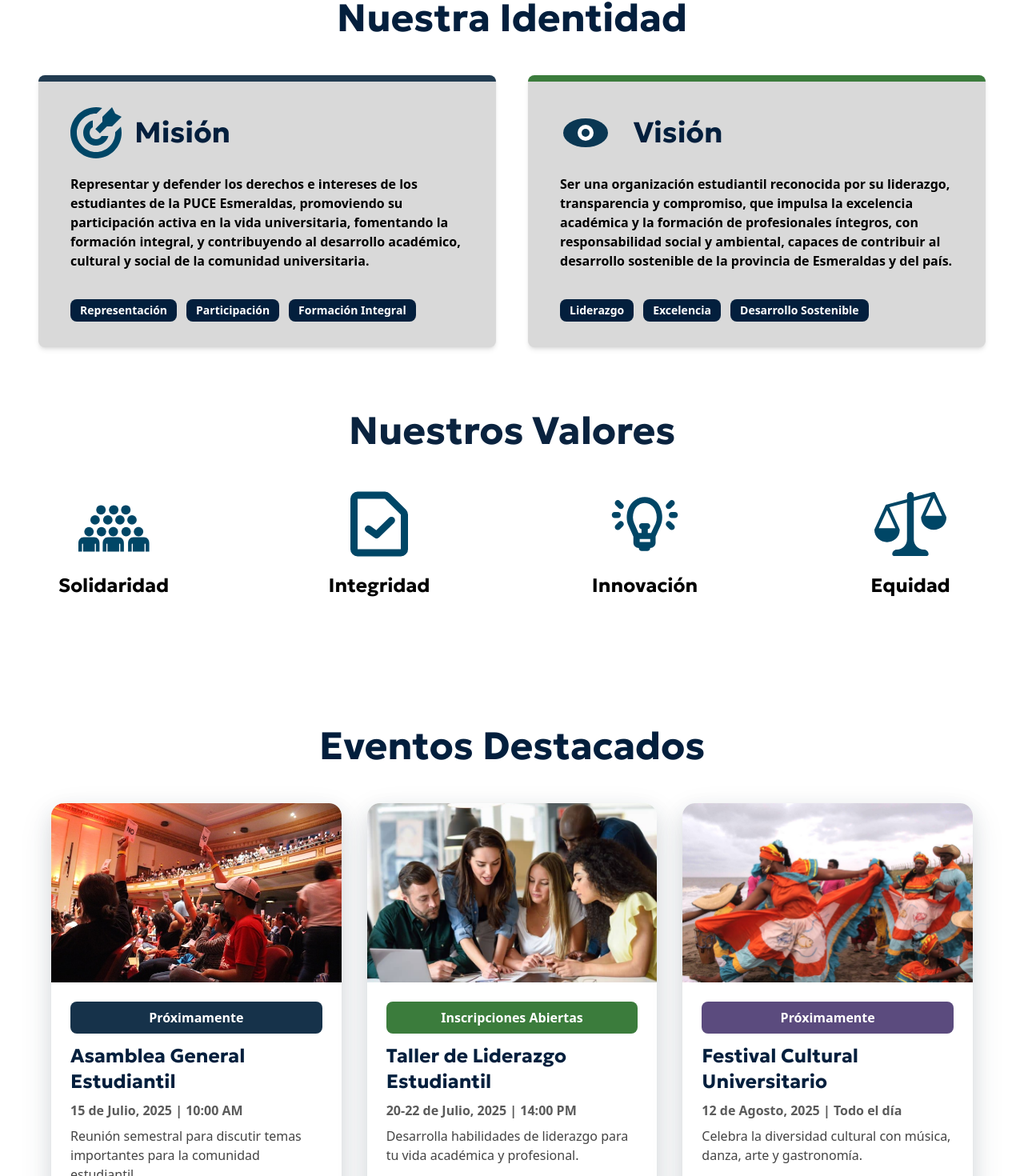
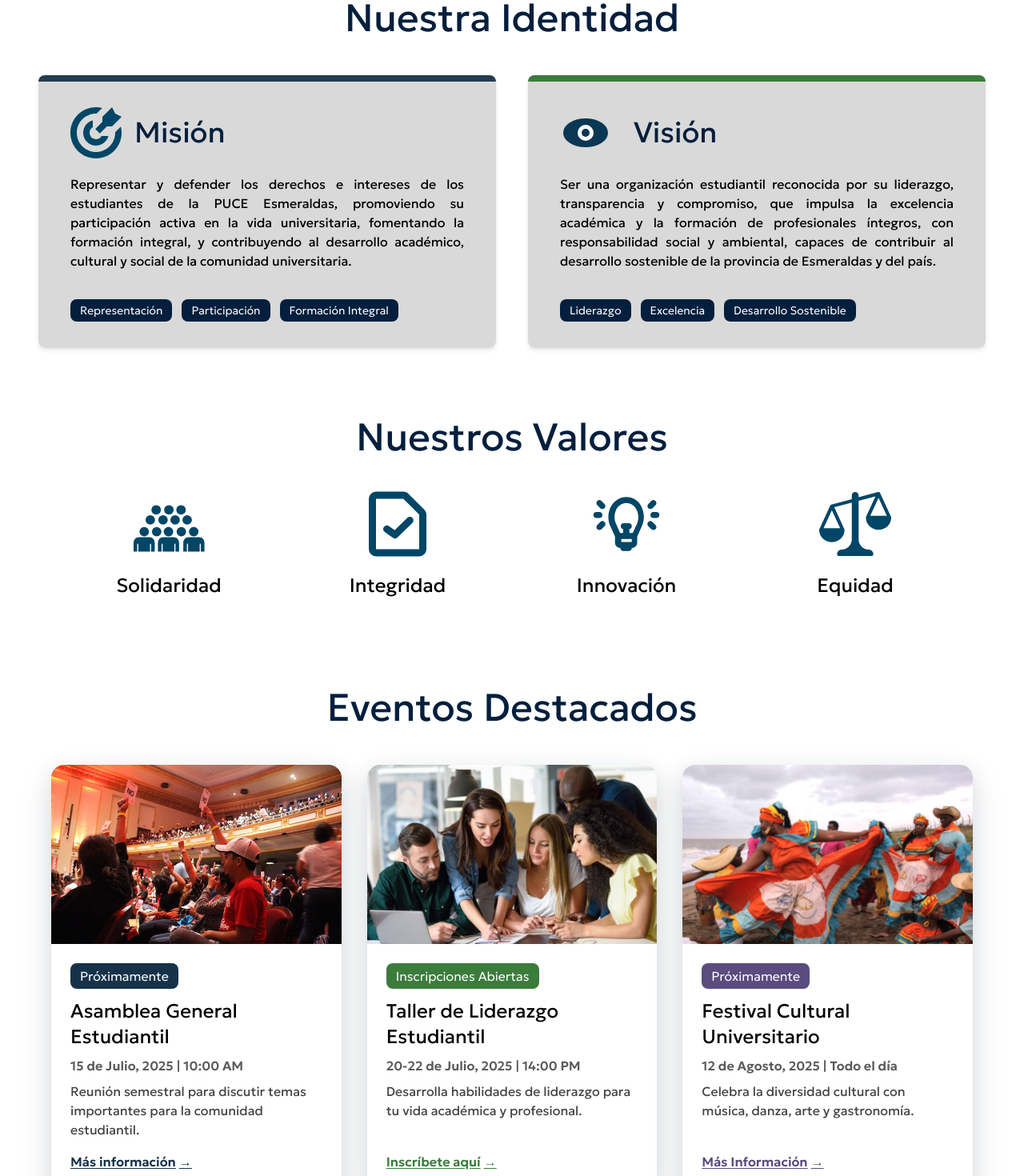
Before and after one commit to AndrewGlez/puce-feuce, a React (Vite) app: page / in a window 1280 px wide. Shown: the part 1026-2496 px from the top of the page at 80% size. Built offline with nearby package versions, Linux system fonts and the light colour scheme.

Commit message:
refactor: :recycle: Se implementa navegación en secciones destacadas y botones, y ajustar estilos de texto en varias secciones.

```diff
--- a/src/components/layout/FeaturedEventsSection.tsx
+++ b/src/components/layout/FeaturedEventsSection.tsx
@@ -1,3 +1,4 @@
+import { useNavigate } from "react-router";
 import { asambleaImg, festivalImg, liderazgoImg } from "../../assets";
 
 const events = [
@@ -40,9 +41,10 @@ const events = [
 ];
 
 export default function FeaturedEventsSection() {
+  const navigate = useNavigate();
   return (
-    <section className="w-auto flex flex-col items-center py-10 bg-white mt-20">
-      <h2 className="text-5xl font-bold text-center mb-12 text-feuce-primary font-geologica">
+    <section className="w-auto flex flex-col items-center bg-white py-16">
+      <h2 className="text-5xl font-normal text-center mb-12 text-feuce-primary font-geologica">
         Eventos Destacados
       </h2>
       <div className="w-auto flex flex-col md:flex-row justify-center items-stretch gap-8 max-w-[90vw]">
@@ -57,21 +59,23 @@ export default function FeaturedEventsSection() {
               className="h-56 object-cover"
             />
             <div className="flex flex-col flex-1 p-6">
-              <span
-                className={`inline-flex w-auto px-3 py-2 rounded-lg font-semibold text-base mb-3 justify-center items-center ${event.labelColor}`}
+              <div
+                className={`inline-block px-3 py-1 rounded-lg font-geologica font-light mb-3 items-center w-fit ${event.labelColor}`}
               >
-                {event.label}
-              </span>
-              <h3 className="text-2xl font-bold mb-2 text-feuce-primary font-geologica">
+                <span>{event.label}</span>
+              </div>
+              <h3 className="text-2xl font-normal mb-2 text-black font-geologica">
                 {event.title}
               </h3>
-              <div className="text-[#5B5B5B] font-semibold mb-2">
+              <div className="text-[#5B5B5B] font-geologica font-semibold mb-2">
                 {event.date}
               </div>
-              <div className="text-[#444] mb-4 flex-1">{event.description}</div>
+              <div className="text-[#444] font-geologica mb-4 flex-1">
+                {event.description}
+              </div>
               <a
                 href={event.link}
-                className={`font-semibold underline underline-offset-2 ${event.linkColor} hover:opacity-80 transition-all flex items-center gap-1`}
+                className={`font-semibold font-geologica underline underline-offset-2 ${event.linkColor} hover:opacity-80 transition-all flex items-center gap-1`}
               >
                 {event.linkText} <span aria-hidden>→</span>
               </a>
@@ -79,7 +83,10 @@ export default function FeaturedEventsSection() {
           </div>
         ))}
       </div>
-      <button className="mt-12 px-10 py-3 bg-feuce-primary font-geologica text-white rounded-xl font-bold text-xl shadow-md hover:bg-[#16324A] transition-all">
+      <button
+        onClick={() => navigate("/eventos")}
+        className="mt-12 px-10 py-3 bg-feuce-primary font-geologica text-white rounded-xl font-normal text-xl shadow-md hover:bg-[#16324A] transition-all"
+      >
         Ver todos los eventos
       </button>
     </section>
--- a/src/components/layout/IdentitySection.tsx
+++ b/src/components/layout/IdentitySection.tsx
@@ -4,20 +4,20 @@ import VisionIcon from "../../assets/vision-icon";
 export default function IdentitySection() {
   return (
     <section className="w-full flex flex-col items-center py-10 bg-white">
-      <h2 className="text-5xl font-bold text-center mb-12 text-feuce-primary font-geologica">
+      <h2 className="text-5xl font-normal text-center mb-12 text-feuce-primary font-geologica">
         Nuestra Identidad
       </h2>
       <div className="flex xl:px-12 2xl:p-0 flex-col md:flex-row gap-10 justify-center w-full max-w-7xl">
         {/* Misión */}
-        <div className="flex-1 bg-[#D9D9D9] rounded-lg shadow-md border-t-8 border-[#223C51] px-10 py-8 flex flex-col justify-between min-w-[400px] max-w-[700px] h-[340px]">
+        <div className="flex-1 bg-feuce-gray rounded-lg shadow-md border-t-8 border-[#223C51] px-10 py-8 flex flex-col justify-between min-w-[400px] max-w-[700px] h-[340px]">
           <div className="flex items-center mb-4">
             <MissionIcon className="mr-4" />
-            <span className="text-4xl font-bold text-feuce-primary font-geologica">
+            <span className="text-4xl font-normal text-feuce-primary font-geologica">
               Misión
             </span>
           </div>
-          <div className="flex-1 flex flex-col justify-center">
-            <p className="text-base font-semibold text-black mb-6">
+          <div className="flex-1 flex flex-col text-justify justify-center">
+            <p className="text-base font-normal font-geologica text-black mb-6">
               Representar y defender los derechos e intereses de los estudiantes
               de la PUCE Esmeraldas, promoviendo su participación activa en la
               vida universitaria, fomentando la formación integral, y
@@ -26,27 +26,27 @@ export default function IdentitySection() {
             </p>
           </div>
           <div className="flex flex-row flex-wrap gap-3 mt-2">
-            <span className="bg-feuce-primary text-white rounded-lg px-3 py-1 font-semibold text-sm">
+            <span className="bg-feuce-primary text-white rounded-lg px-3 py-1 font-light font-geologica text-sm">
               Representación
             </span>
-            <span className="bg-feuce-primary text-white rounded-lg px-3 py-1 font-semibold text-sm">
+            <span className="bg-feuce-primary text-white rounded-lg px-3 py-1 font-light font-geologica text-sm">
               Participación
             </span>
-            <span className="bg-feuce-primary text-white rounded-lg px-3 py-1 font-semibold text-sm">
+            <span className="bg-feuce-primary text-white rounded-lg px-3 py-1 font-light font-geologica text-sm">
               Formación Integral
             </span>
           </div>
         </div>
         {/* Visión */}
-        <div className="flex-1 bg-[#D9D9D9] rounded-lg shadow-md border-t-8 border-[#3B7C3C] px-10 py-8 flex flex-col justify-between min-w-[400px] max-w-[700px] h-[340px]">
+        <div className="flex-1 bg-feuce-gray rounded-lg shadow-md border-t-8 border-[#3B7C3C] px-10 py-8 flex flex-col justify-between min-w-[400px] max-w-[700px] h-[340px]">
           <div className="flex items-center mb-4">
             <VisionIcon className="mr-4" />
-            <span className="text-4xl font-bold text-feuce-primary rounded-lg px-3 py-1 font-geologica">
+            <span className="text-4xl font-normal text-feuce-primary rounded-lg px-3 py-1 font-geologica">
               Visión
             </span>
           </div>
-          <div className="flex-1 flex flex-col justify-center">
-            <p className="text-base font-semibold text-black mb-6">
+          <div className="flex-1 flex flex-col text-justify justify-center">
+            <p className="text-base font-normal font-geologica text-black mb-6">
               Ser una organización estudiantil reconocida por su liderazgo,
               transparencia y compromiso, que impulsa la excelencia académica y
               la formación de profesionales íntegros, con responsabilidad social
@@ -55,13 +55,13 @@ export default function IdentitySection() {
             </p>
           </div>
           <div className="flex flex-row flex-wrap gap-3 mt-2">
-            <span className="bg-feuce-primary text-white rounded-lg px-3 py-1 font-semibold text-sm">
+            <span className="bg-feuce-primary text-white rounded-lg px-3 py-1 font-light font-geologica text-sm">
               Liderazgo
             </span>
-            <span className="bg-feuce-primary text-white rounded-lg px-3 py-1 font-semibold text-sm">
+            <span className="bg-feuce-primary text-white rounded-lg px-3 py-1 font-light font-geologica text-sm">
               Excelencia
             </span>
-            <span className="bg-feuce-primary text-white rounded-lg px-3 py-1 font-semibold text-sm">
+            <span className="bg-feuce-primary text-white rounded-lg px-3 py-1 font-light font-geologica text-sm">
               Desarrollo Sostenible
             </span>
           </div>
--- a/src/components/layout/MemberSection.tsx
+++ b/src/components/layout/MemberSection.tsx
@@ -36,9 +36,9 @@ const teamMembers = [
 ];
 export default function MemberSection({ style = "" }: { style?: string }) {
   return (
-    <section className={`py-10 bg-gray-50 ${style}`}>
+    <section className={`py-10 bg-[#D9D9D9] ${style}`}>
       <div className="container mx-auto px-8 xl:px-20 2xl:px-8">
-        <h2 className="text-5xl 2xl:text-5xl font-bold text-center mb-16 text-feuce-primary">
+        <h2 className="text-5xl 2xl:text-5xl font-normal text-center mb-16 text-feuce-primary">
           Miembros Directivos
         </h2>
         <div className="grid md:grid-cols-2 lg:grid-cols-4 gap-8">
--- a/src/components/layout/ValuesSection.tsx
+++ b/src/components/layout/ValuesSection.tsx
@@ -5,32 +5,32 @@ import SolidarityIcon from "../../assets/solidarity-icon";
 
 export default function ValuesSection() {
   return (
-    <section className="w-full flex flex-col items-center py-10 bg-white">
-      <h2 className="text-5xl font-bold text-center mb-12 text-[#0A233F] font-geologica">
+    <section className="flex w-full flex-col items-center bg-white py-12">
+      <h2 className="text-5xl font-normal text-center text-feuce-primary font-geologica mb-10">
         Nuestros Valores
       </h2>
-      <div className="w-full flex flex-col md:flex-row justify-center items-center xl:gap-12 md:gap-0">
+      <div className="flex w-full max-w-6xl flex-col md:flex-row justify-center items-center gap-8 md:gap-6 px-4">
         <div className="flex flex-col items-center flex-1">
           <SolidarityIcon />
-          <span className="mt-4 text-2xl font-bold text-black font-geologica">
+          <span className="mt-4 text-2xl font-normal text-black font-geologica">
             Solidaridad
           </span>
         </div>
         <div className="flex flex-col items-center flex-1">
           <IntegrityIcon />
-          <span className="mt-4 text-2xl font-bold text-black font-geologica">
+          <span className="mt-4 text-2xl font-normal text-black font-geologica">
             Integridad
           </span>
         </div>
         <div className="flex flex-col items-center flex-1">
           <InnovationIcon />
-          <span className="mt-4 text-2xl font-bold text-black font-geologica">
+          <span className="mt-4 text-2xl font-normal text-black font-geologica">
             Innovación
           </span>
         </div>
         <div className="flex flex-col items-center flex-1">
           <EquityIcon />
-          <span className="mt-4 text-2xl font-bold text-black font-geologica">
+          <span className="mt-4 text-2xl font-normal text-black font-geologica">
             Equidad
           </span>
         </div>
--- a/src/components/ui/Button.tsx
+++ b/src/components/ui/Button.tsx
@@ -3,13 +3,18 @@ import React from "react";
 export default function Button({
   children,
   className,
+  onClick,
 }: {
   children: React.ReactNode;
   className?: string;
+  onClick?: () => void;
 }) {
   return (
-    <div className={`w-[207px] h-10 rounded-[8px] ${className}`}>
+    <button
+      className={`w-[207px] h-10 rounded-[8px] ${className}`}
+      onClick={onClick}
+    >
       {children}
-    </div>
+    </button>
   );
 }
--- a/src/index.css
+++ b/src/index.css
@@ -5,4 +5,5 @@
   --font-geologica: "Geologica", sans-serif;
   --color-feuce-primary: #031f3d;
   --color-feuce-hover: #021c33;
+  --color-feuce-gray: #d9d9d9;
 }
```
Also changed, not shown: src/components/layout/HeroSection.tsx (+6 -1 lines), src/components/pages/DocumentosPage.tsx (+143 -17 lines).
